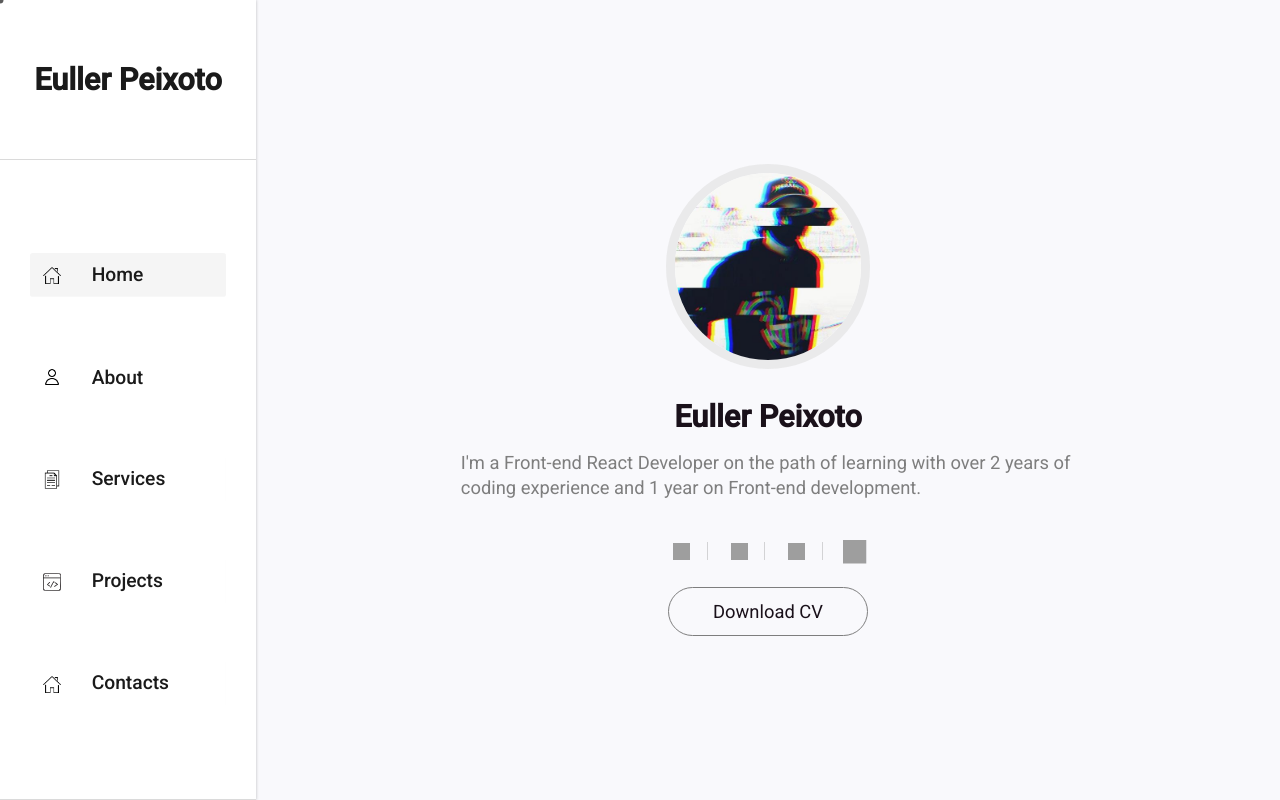
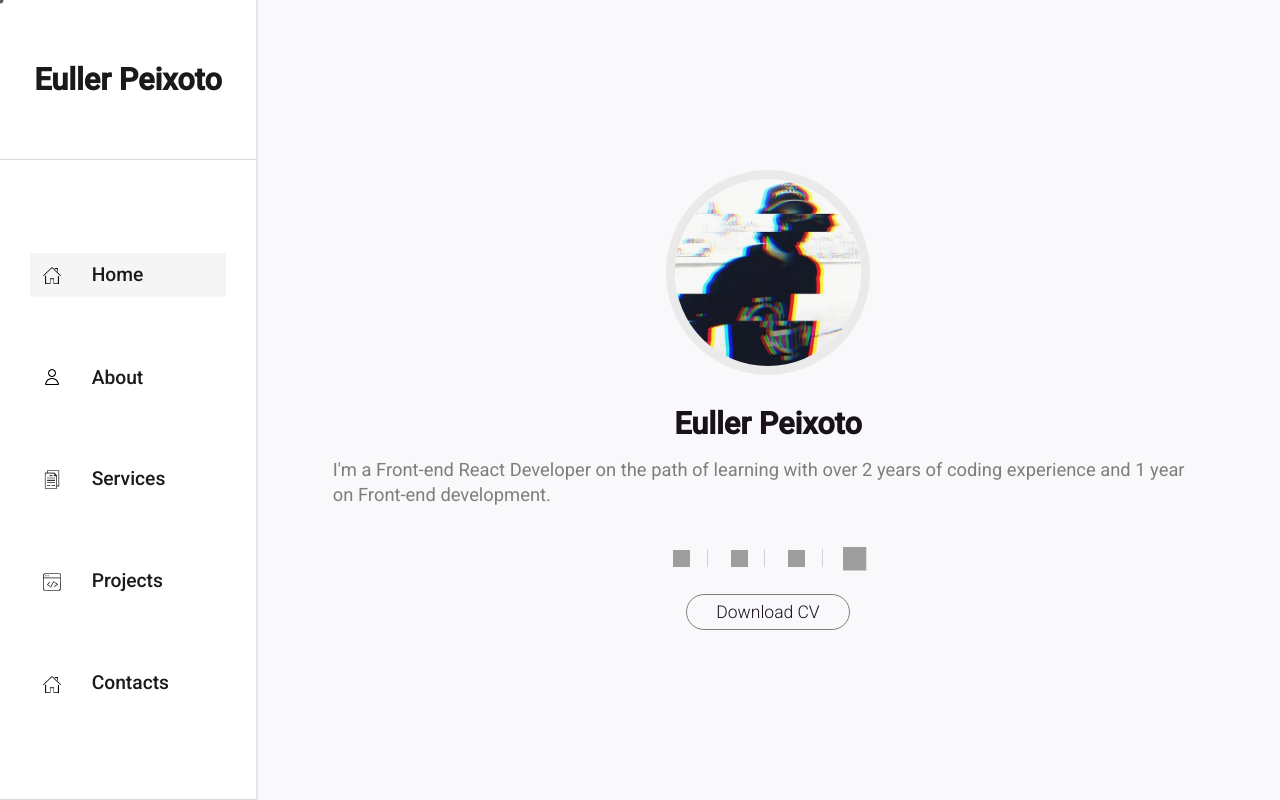
Before and after one commit to MoranggNormal/euller-peixoto, a website built with Parcel: page index.html in a window 1280 px wide. Shown: the top 800 px of the page. Built offline with nearby package versions, Linux system fonts and the light colour scheme; grey boxes are pictures that could not be loaded.

Commit message:
adjust home page on XS viewport

```diff
--- a/scss/home.scss
+++ b/scss/home.scss
@@ -50,7 +50,7 @@
       @include text-med;
 
       @include screen(xs) {
-        max-width: 60%;
+        max-width: 85%;
       }
     }
 
@@ -107,6 +107,12 @@
         transform: translate(0%, -10%);
         box-shadow: 0 0 10px rgba(19, 19, 19, 0.185);
       }
+
+      @include screen(xs) {
+      padding: 0.3em 1.7em;
+
+        @include text;
+      }
     }
   }
 }
```
Also changed, not shown: css/home.css.
